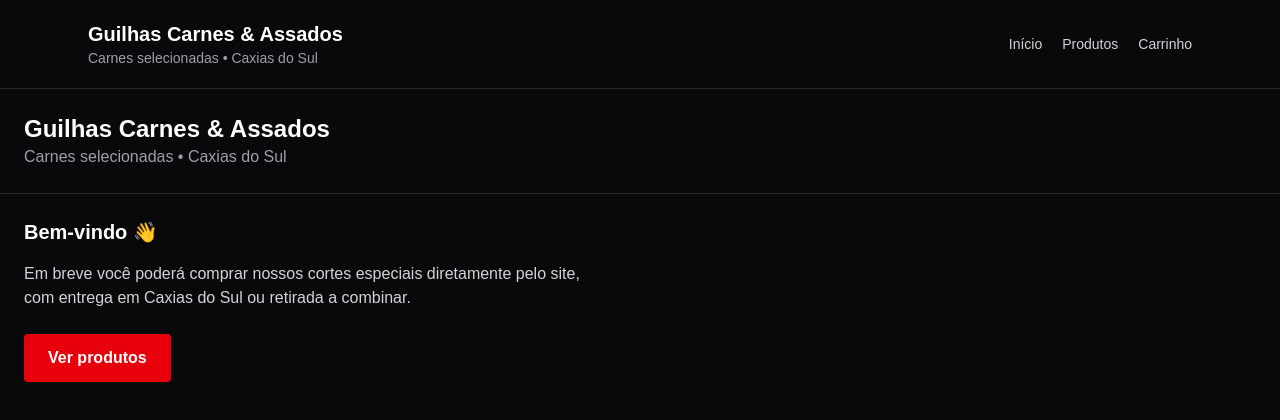
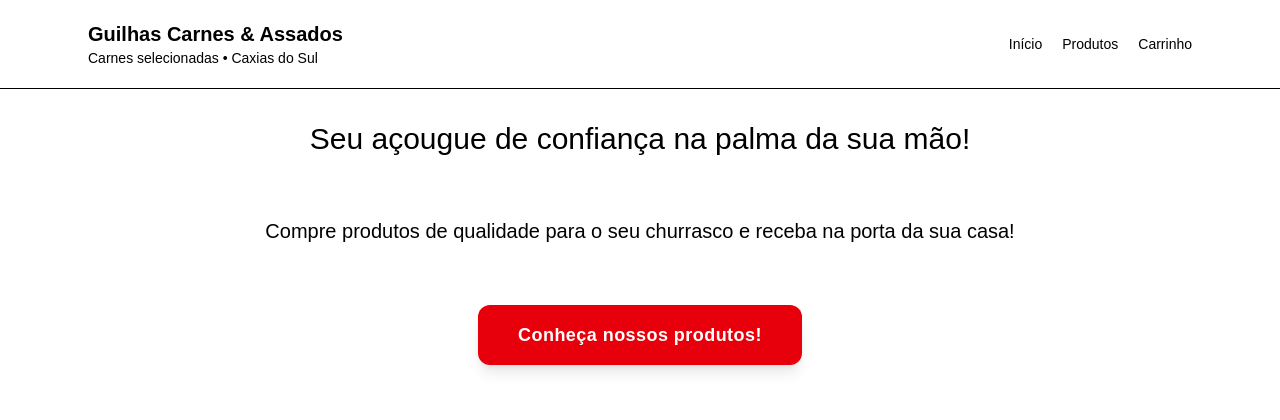
Before and after one commit to guilhermeprech/guilhas-carnes, a Next.js app: page / in a window 1280 px wide. Shown: the top 420 px of the page. Built offline with nearby package versions, Linux system fonts and the light colour scheme.

Commit message:
WIP: layout, fontes, header e ajustes visuais

```diff
--- a/app/carrinho/page.tsx
+++ b/app/carrinho/page.tsx
@@ -13,7 +13,7 @@
 
       {items.length === 0 ? (
         <>
-          <p className="text-zinc-400">Seu carrinho está vazio.</p>
+          <p className="text-black-400">Seu carrinho está vazio.</p>
           <Link
             href="/produtos"
             className="mt-6 inline-block rounded-lg bg-red-600 px-4 py-2 text-sm font-semibold hover:bg-red-700"
@@ -32,7 +32,7 @@
                 <div>
                   <p className="font-semibold">{item.product.name}</p>
                   <p className="text-sm text-zinc-400">
-                    {item.qty}x {formatBRL(item.product.price)}
+                    {item.qty}x {formatBRL(item.product.price)} (Valor médio por unidade)
                   </p>
                 </div>
 
@@ -48,7 +48,7 @@
 
           <div className="mt-6 rounded-lg border border-zinc-800 bg-zinc-900 p-4">
             <p>Total de itens: {totalItems}</p>
-            <p className="text-lg font-bold">Total: {formatBRL(totalPrice)}</p>
+            <p className="text-lg font-bold">Total aproximado: {formatBRL(totalPrice)}</p>
           </div>
 
           <div className="mt-6 flex gap-4">
--- a/app/checkout/page.tsx
+++ b/app/checkout/page.tsx
@@ -303,7 +303,7 @@
             <span>{totalItems}</span>
           </div>
           <div className="flex justify-between">
-            <span>Subtotal</span>
+            <span>Subtotal estimado</span>
             <span>{formatBRL(subtotal)}</span>
           </div>
           <div className="flex justify-between">
--- a/app/components/Header.tsx
+++ b/app/components/Header.tsx
@@ -7,31 +7,31 @@
   const { totalItems } = useCart();
 
   return (
-    <header className="border-b border-zinc-800 bg-zinc-950">
+    <header className="border-b border-black-800 bg-white-950">
       <div className="mx-auto max-w-6xl px-6 py-5 flex items-center justify-between">
         {/* Marca */}
         <Link href="/" className="block">
-          <h1 className="text-lg sm:text-xl font-bold text-white">
+          <h1 className="text-lg sm:text-xl font-bold text-black">
             Guilhas Carnes & Assados
           </h1>
-          <p className="text-xs sm:text-sm text-zinc-400">
+          <p className="text-xs sm:text-sm text-black-400">
             Carnes selecionadas • Caxias do Sul
           </p>
         </Link>
 
         {/* Navegação */}
-        <nav className="flex items-center gap-5 text-sm text-zinc-300">
-          <Link href="/" className="hover:text-white">
+        <nav className="flex items-center gap-5 text-sm text-black-800">
+          <Link href="/" className="hover:text-red-600">
             Início
           </Link>
 
-          <Link href="/produtos" className="hover:text-white">
+          <Link href="/produtos" className="hover:text-red-600">
             Produtos
           </Link>
 
           <Link
             href="/carrinho"
-            className="relative hover:text-white flex items-center gap-2"
+            className="relative hover:text-red flex items-center gap-2"
           >
             <span>Carrinho</span>
 
--- a/app/components/product-card.tsx
+++ b/app/components/product-card.tsx
@@ -11,23 +11,23 @@
   const { addItem } = useCart();
 
   return (
-    <div className="rounded-xl border border-zinc-800 bg-zinc-900/40 p-5">
+    <div className="rounded-xl border border-zinc-800 bg-zinc-300/40 p-5">
       <div className="flex items-start justify-between gap-4">
         <div>
-          <p className="text-xs text-zinc-400">{product.category}</p>
-          <h3 className="text-lg font-semibold text-white">{product.name}</h3>
-          <p className="mt-1 text-sm text-zinc-300">{product.description}</p>
+          <p className="text-xs text-zinc-600">{product.category}</p>
+          <h3 className="text-lg font-semibold text-black">{product.name}</h3>
+          <p className="mt-1 text-sm text-zinc-600">{product.description}</p>
         </div>
 
         <div className="text-right">
-          <p className="text-lg font-bold text-white">{formatBRL(product.price)}</p>
-          <p className="text-xs text-zinc-400">por unidade</p>
+          <p className="text-lg font-bold text-black">{formatBRL(product.price)}</p>
+          <p className="text-xs text-zinc-600">por unidade</p>
         </div>
       </div>
 
       <div className="mt-4 flex items-center justify-between">
         <button
-          className="rounded-lg bg-red-600 px-4 py-2 text-sm font-semibold hover:bg-red-700"
+          className="rounded-lg border border-red-600 bg-white px-4 py-2 text-sm font-semibold tracking-wide text-black hover:bg-red-600"
           onClick={() => addItem(product)}
         >
           Adicionar
--- a/app/globals.css
+++ b/app/globals.css
@@ -20,7 +20,7 @@
 }
 
 body {
-  background: var(--foreground);
-  color: var(--background);
+  background: var(--background);
+  color: var(--foreground);
   font-family: Arial, Helvetica, sans-serif;
 }
--- a/app/layout.tsx
+++ b/app/layout.tsx
@@ -14,7 +14,7 @@
 }) {
   return (
     <html lang="pt-BR">
-      <body className="bg-zinc-950 text-white">
+      <body className="bg-zinc-950 text-black">
         <CartProvider>
           <Header />
           {children}
--- a/app/page.tsx
+++ b/app/page.tsx
@@ -1,34 +1,45 @@
 import Link from "next/link";
 export default function Home() {
   return (
-    <main className="min-h-screen bg-zinc-950 text-white">
-      <header className="border-b border-zinc-800 p-6">
-        <h1 className="text-2xl font-bold">
-          Guilhas Carnes & Assados
+    <main className="min-h-screen bg-white text-black">
+      <header className="mt-8 flex justify-center">
+        <h1 className="text-3xl text-black">
+          Seu açougue de confiança na palma da sua mão!
         </h1>
-        <p className="text-zinc-400">
-          Carnes selecionadas • Caxias do Sul
+        <p className="text-black">
+
         </p>
       </header>
 
-      <section className="p-6">
-        <h2 className="text-xl font-semibold mb-4">
-          Bem-vindo 👋
-        </h2>
+      <section className="mt-15 text-center flex justify-center">
 
-        <p className="text-zinc-300 max-w-xl">
-          Em breve você poderá comprar nossos cortes especiais diretamente
-          pelo site, com entrega em Caxias do Sul ou retirada a combinar.
-        </p>
 
-        <div className="mt-6">
-        <Link
-  href="/produtos"
-  className="inline-block bg-red-600 hover:bg-red-700 px-6 py-3 rounded font-semibold"
->
-  Ver produtos
-</Link>
-        </div>
+      <div className="text-center">
+  <p className="text-xl text-black">
+    Compre produtos de qualidade para o seu churrasco e receba na porta da sua casa!
+  </p>
+
+  <div className="mt-15 flex justify-center">
+    <a
+      href="/produtos"
+      className="
+        rounded-xl
+        bg-red-600
+        px-10 py-4
+        text-lg
+        font-bold
+        tracking-wide
+        text-white
+        shadow-lg
+        hover:bg-red-700
+        hover:scale-105
+        transition-all
+      "
+    >
+      Conheça nossos produtos!
+    </a>
+  </div>
+</div>
       </section>
     </main>
   );
--- a/app/produtos/page.tsx
+++ b/app/produtos/page.tsx
@@ -5,12 +5,12 @@
   return (
     <main className="mx-auto max-w-6xl p-6">
       <div className="mb-6">
-        <h1 className="text-2xl font-bold">Produtos</h1>
-        <p className="mt-1 text-zinc-400">
+        <h1 className="text-3xl text-center font-bold">Produtos</h1>
+        <p className="mt-6 text-center text-black">
           Entrega em Caxias do Sul (taxa fixa R$ 15,00) • Retirada a combinar
         </p>
       </div>
-      <div className="mt-4 mb-6 rounded-md border border-zinc-200 bg-zinc-50 px-4 py-3 text-sm text-zinc-700">
+      <div className="mt-6 mb-6 rounded-md border border-red-600 bg-red-600 px-4 py-3 text-sm text-center text-white">
   <strong>⚠ Valor médio:</strong> o preço por unidade é aproximado e pode variar
   conforme o peso real do produto.
   O valor final é confirmado no WhatsApp.
```
Also changed, not shown: public/brand/logo.png (added).
